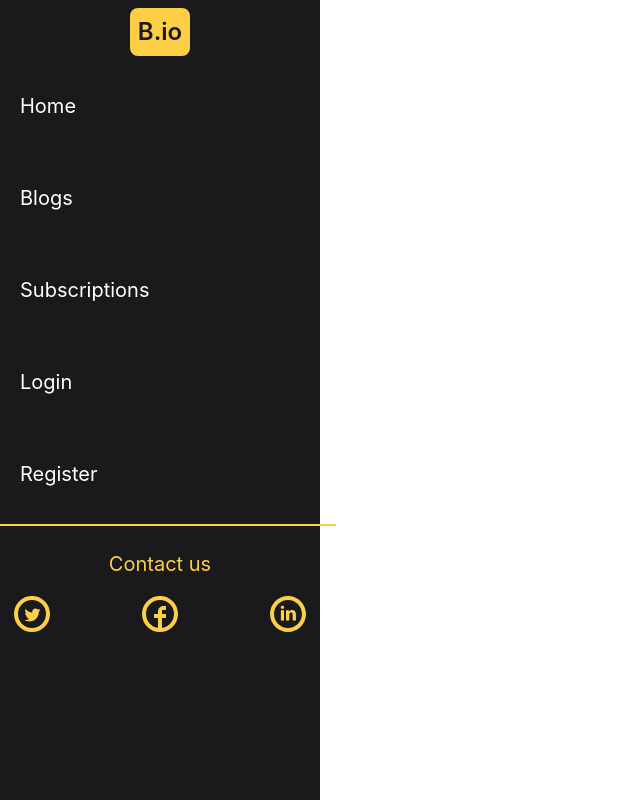
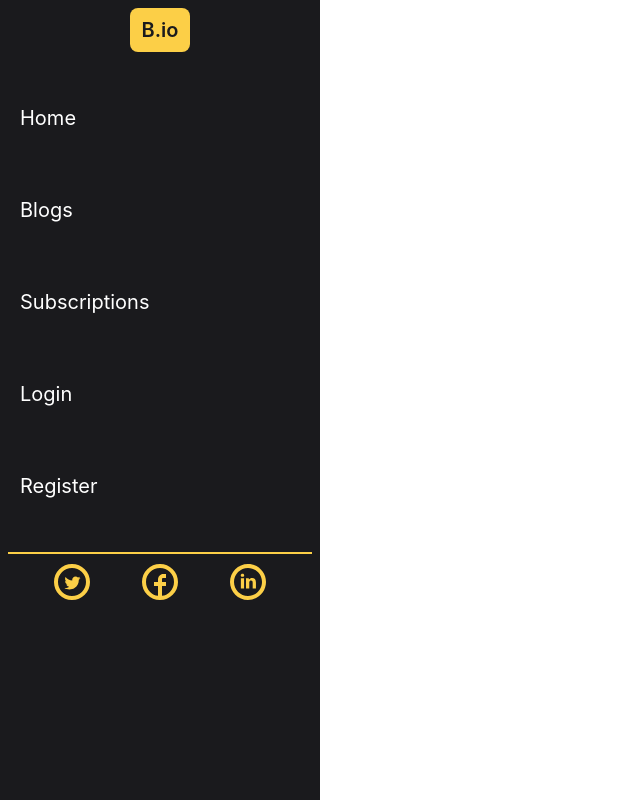
Before and after one commit to Tejas204/Blog-Website, a React (Create React App) app: page /blogs in a window 1280 px wide. Shown: the whole page, without its empty margins (0-640 px from the left). Built offline with nearby package versions, Linux system fonts and the light colour scheme.

Commit message:
Modified vertical navbar

```diff
--- a/src/Components/Blogs.js
+++ b/src/Components/Blogs.js
@@ -3,8 +3,8 @@ import VerticalNavbar from './VerticalNavbar'
 
 const Blogs = () => {
   return (
-    <div className='grid grid-cols-4'>
-        <div className='col-span-1'>
+    <div className='grid grid-cols-8'>
+        <div className='col-span-1 md:col-span-2'>
             <VerticalNavbar/>
         </div>
     </div>
--- a/src/Components/VerticalNavbar.js
+++ b/src/Components/VerticalNavbar.js
@@ -5,11 +5,11 @@ import { footerIcons } from '../data'
 
 const VerticalNavbar = () => {
   return (
-    <div className='flex flex-col space-y-6 p-2 items-center w-[100%] h-screen bg-[#1a1a1d]'>
+    <div className='flex flex-col gap-y-6 md:gap-y-8 lg:gap-y-10 p-2 items-center w-[100%] h-screen bg-[#1a1a1d]'>
 
         {/* The div contains the brand logo  */}
-        <div className='bg-[#FCCF47] rounded-lg p-2 max-w-[20%] text-center'>
-            <p className='text-[#1A1A1D] font-semibold text-2xl'>B.io</p>
+        <div className='bg-[#FCCF47] rounded-lg p-1 md:p-2 w-[60%] md:w-[30%] lg:w-[20%] text-center'>
+            <p className='text-[#1A1A1D] font-semibold text-sm md:text-xl lg;text-2xl'>B.io</p>
         </div>
 
         {/* The div contains vertical navlinks */}
@@ -17,7 +17,7 @@ const VerticalNavbar = () => {
                     {navbarItems.map((navItem, index)=>{
                         return(
                             <div className='w-[100%] p-3 hover:border-l-[#fccf47] hover:border-l-8 hover:bg-[#fccf47] hover:bg-opacity-25 duration-200 ease-in-out'>
-                                <NavLink className='w-[100%] text-xl text-[#ffffff] hover:cursor-pointer' key={index} to={navItem.goTo}>
+                                <NavLink className='w-[100%] md:text-lg lg:text-xl text-[#ffffff] hover:cursor-pointer' key={index} to={navItem.goTo}>
                                     {navItem.name}
                                 </NavLink>
                             </div>
@@ -26,13 +26,11 @@ const VerticalNavbar = () => {
         </div>
 
         {/* The div contains social media links */}
-        <div className='flex flex-col items-center space-y-3 border-t-2 border-t-[#fccf47] p-6 mt-4'>
-            {/* The paragraph tag contains contact us text */}
-            <p className='text-xl text-[#fccf47]'>Contact us</p>
-            <ul className='flex flex-row space-x-20'>
+        <div className='flex flex-col items-center space-y-3 border-t-2 border-t-[#fccf47] w-[100%] p-1'>
+            <ul className='flex flex-col gap-y-6 md:flex-row md:space-x-10'>
                 {footerIcons.map((footerIcon, index) => {
                     return(
-                        <li className='text-[#FCCF47] text-5xl hover:cursor-pointer hover:scale-125 duration-100 ease-in-out'>{footerIcon.icon}</li>
+                        <li className='text-[#FCCF47] text-2xl md:text-3xl lg:text-5xl hover:cursor-pointer hover:scale-125 duration-100 ease-in-out'>{footerIcon.icon}</li>
                     )
                 })}
             </ul>
```
